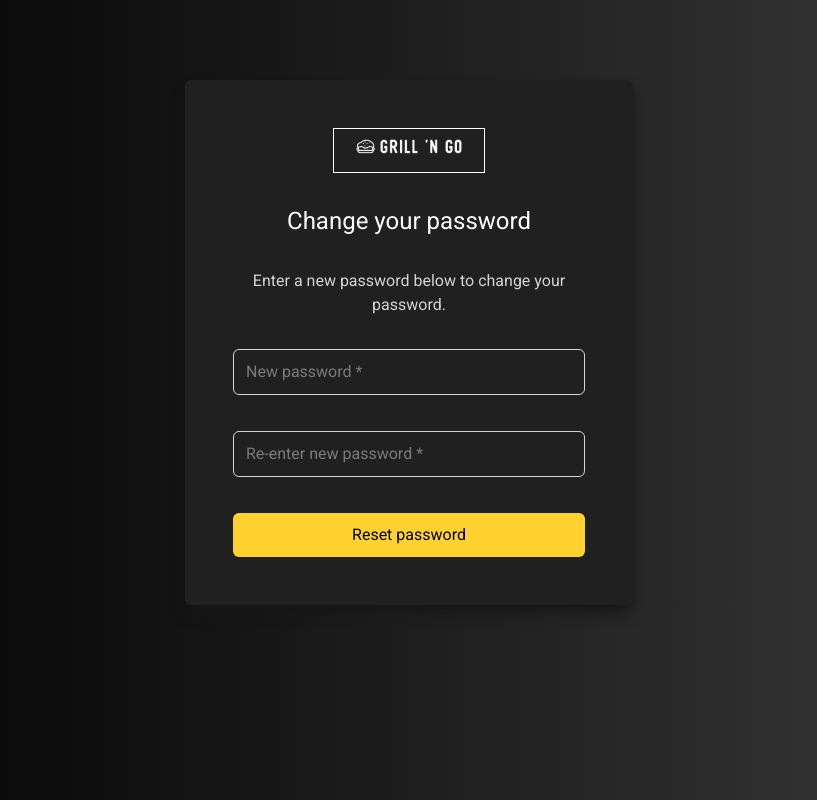
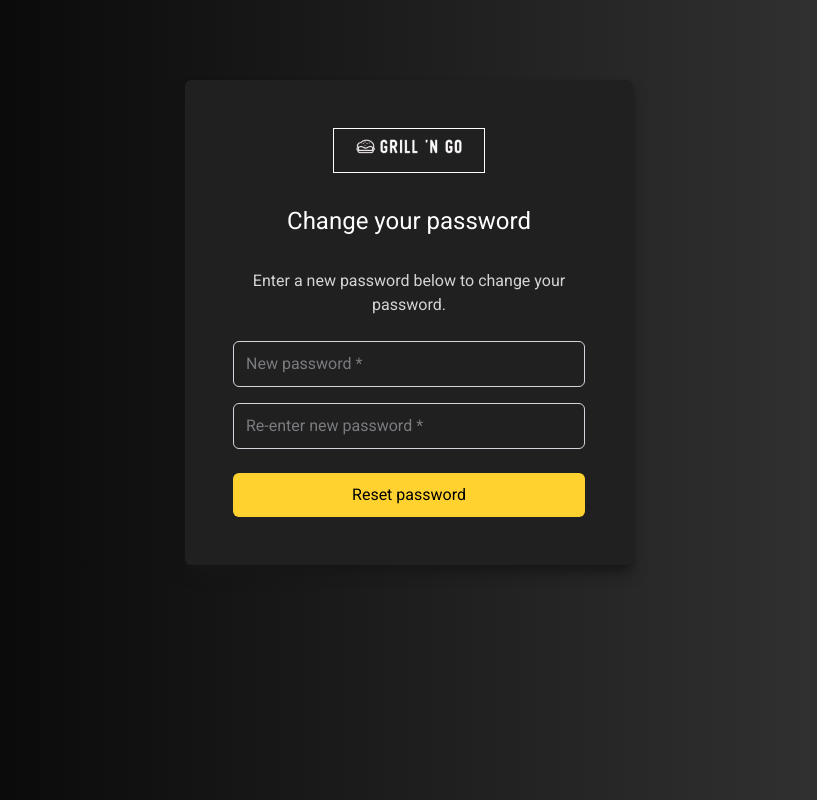
Before and after one commit to thami-coding/food-delivery, a React (Vite) app in the folder frontend/: page /reset-password in a window 1280 px wide. Shown: the whole page, without its empty margins (231-1048 px from the left). Built offline with nearby package versions, Linux system fonts and the light colour scheme.

Commit message:
change component styles

```diff
--- a/frontend/src/components/FormInput.tsx
+++ b/frontend/src/components/FormInput.tsx
@@ -18,13 +18,13 @@ export default function FormInput({
   label
 }: Props) {
   return (
-    <div className="flex flex-col mb-3">
+    <div className="flex flex-col">
       <label htmlFor="name" className="capitalize">
         {label}
       </label>
       <input
         type={type}
-        className="border rounded-md mt-2 py-2.5 pl-3 text-gray-300  focus:border-yellow-400 focus:outline focus:outline-yellow-400"
+        className="border rounded-md py-2.5 pl-3 text-gray-300  focus:border-yellow-400 focus:outline focus:outline-yellow-400"
         placeholder={placeholder}
         value={value}
         name={name}
```
